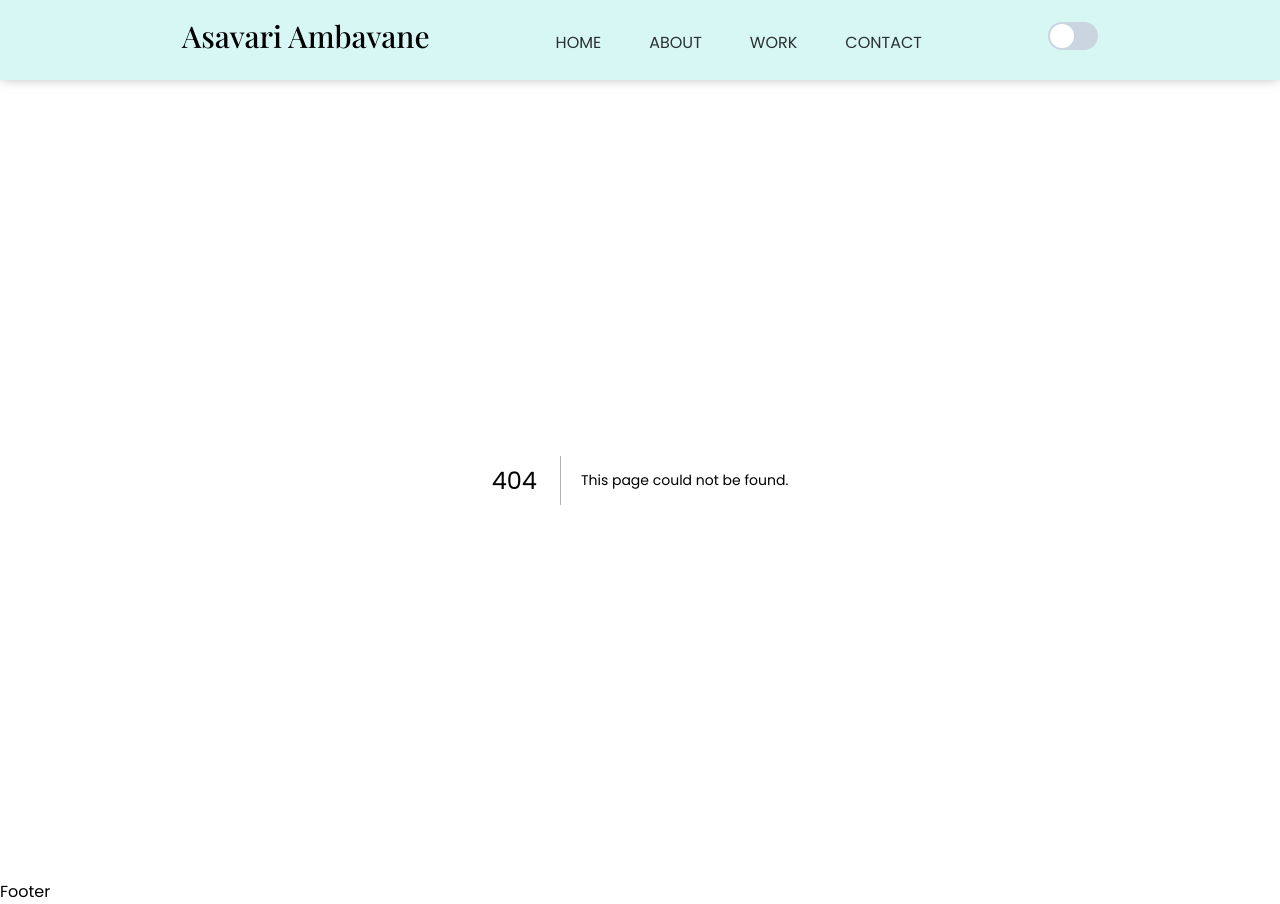
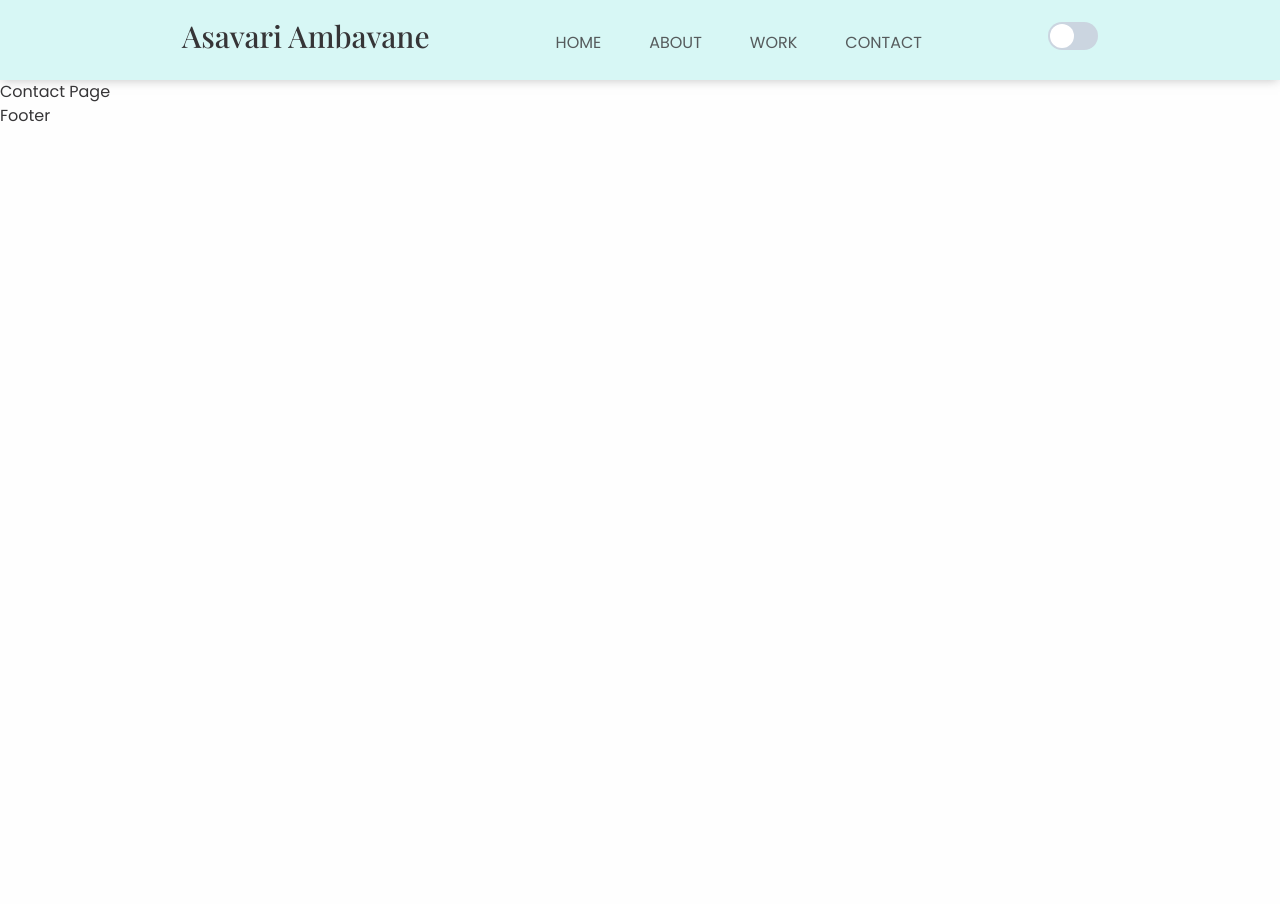
Before and after one commit to AsavariA/nextjs-portfolio-template, a Next.js app: page /contact in a window 1280 px wide. Before the commit this address had no page. After the commit the page ends 800 px from the top, so only its background shows below. Built offline with nearby package versions, Linux system fonts and the light colour scheme.

Commit message:
adding pages

```diff
--- a/Components/Navbar.js
+++ b/Components/Navbar.js
@@ -1,5 +1,6 @@
-import { Switch, Flex, Spacer } from "@chakra-ui/react"
+import { Switch } from "@chakra-ui/react"
 import styles from '../styles/Navbar.module.css'
+import Link from 'next/link'
 
 const Navbar = ({ toggleTheme, currentTheme }) => {
     return (
@@ -8,16 +9,16 @@ const Navbar = ({ toggleTheme, currentTheme }) => {
                 <h2 className={styles.logo}>Asavari Ambavane</h2>
                 <div style={{ display: 'flex' }}>
                     <div className={styles.navlinks} style={{ padding: '0 1.5rem' }}>
-                        <a>Home</a>
+                        <Link href='/'><a>Home</a></Link>
                     </div>
                     <div className={styles.navlinks} style={{ padding: '0 1.5rem' }}>
-                        <a>About</a>
+                        <Link href='/about'><a>About</a></Link>
                     </div>
                     <div className={styles.navlinks} style={{ padding: '0 1.5rem' }}>
-                        <a>Work</a>
+                        <Link href='/work'><a>Work</a></Link>
                     </div>
                     <div className={styles.navlinks} style={{ padding: '0 1.5rem' }}>
-                        <a>Contact</a>
+                        <Link href='/contact'><a>Contact</a></Link>
                     </div>
                 </div>
                 <Switch id="dark-mode" colorScheme="purple" size="lg" onChange={() => toggleTheme()} />
--- /dev/null
+++ b/pages/contact.js
@@ -0,0 +1,9 @@
+const contact = () => {
+    return (
+        <div>
+            Contact Page
+        </div>
+    )
+}
+
+export default contact
--- a/pages/index.js
+++ b/pages/index.js
@@ -10,10 +10,7 @@ export default function Home({currentTheme}) {
         <meta name="description" content="Generated by create next app" />
         <link rel="icon" href="/favicon.ico" />
       </Head>
-      {/* <div className={styles.colordiv} style={{ background: currentTheme.body}}>BODY</div>
-      <div className={styles.colordiv} style={{ background: currentTheme.secondary}}>SECONDARY</div>
-      <div className={styles.colordiv} style={{ background: currentTheme.tertiary}}>TERTIARY</div>
-      <div className={styles.colordiv} style={{ background: currentTheme.accent}}>ACCENT</div> */}
+      Home Page
     </div>
   )
 }
```
Also changed, not shown: pages/about.js (added, +9 -0 lines), pages/work.js (added, +9 -0 lines).
